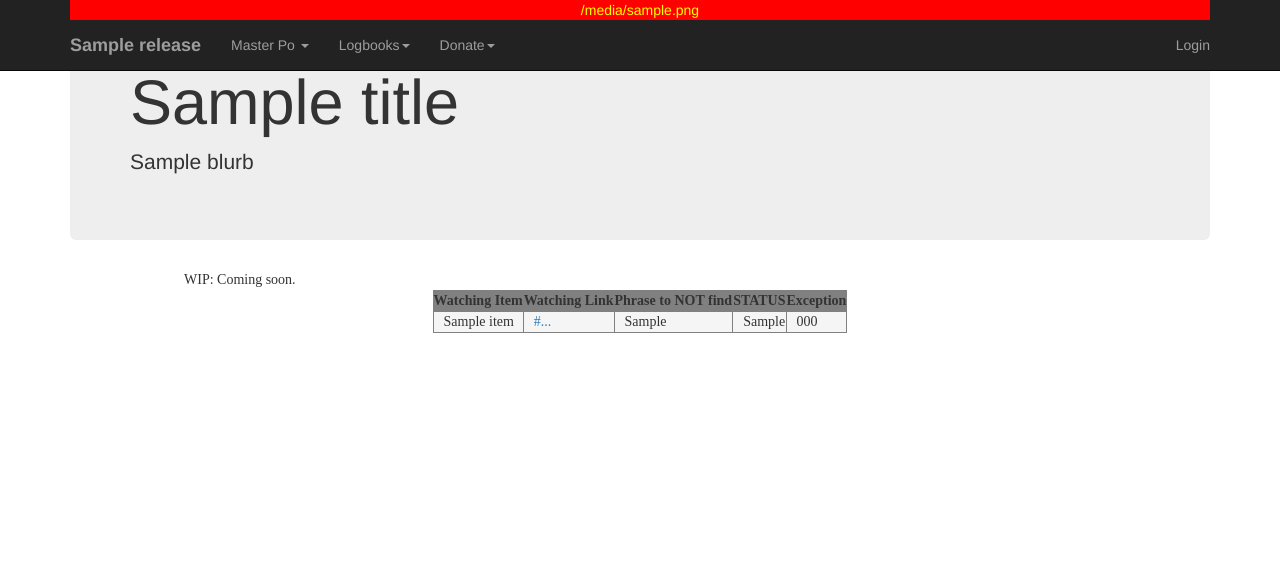
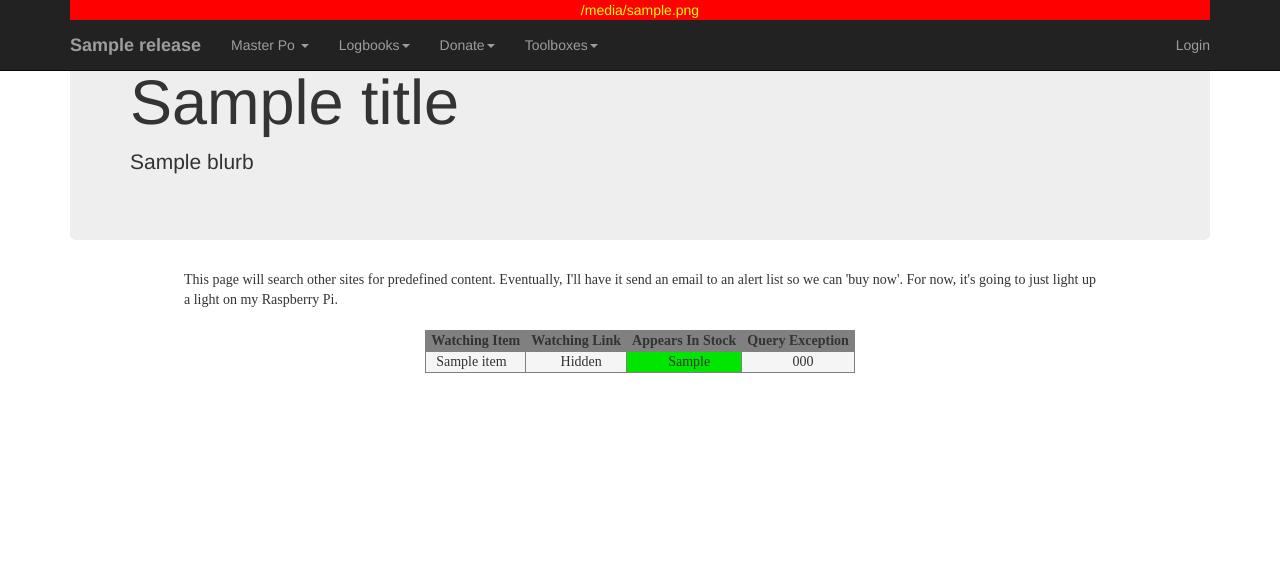
Before and after one commit to benspelledabc/djangosite, a Django app: template imrunicorn/status_watcher/templates/status_watcher/view_list.html in a window 1280 px wide. Shown: the top 572 px of the page. Run offline with Django 3.2, Linux system fonts and the light colour scheme; the template is opened without the code that fills it: most values are stand-ins (such as "Sample title", 1, 10 or a date in 2020); some libraries are stand-ins or nearby versions.

Commit message:
First Working Version

```diff
--- a/imrunicorn/imrunicorn/settings.py
+++ b/imrunicorn/imrunicorn/settings.py
@@ -26,7 +26,10 @@ BASE_DIR = os.path.dirname(os.path.dirname(os.path.abspath(__file__)))
 # SECURITY WARNING: keep the secret key used in production secret!
 SECRET_KEY = 'hmj=u6w0i830gw=k^l&vc*jsl!mvtx8#r%#con#lvz04aordkg'
 
-DEBUG = False
+if socket.gethostname().find('MacBook') != -1:
+    DEBUG = True
+else:
+    DEBUG = False
 IS_PRODUCTION = not DEBUG
 
 ALLOWED_HOSTS = ['benspelledabc.me', 'localhost', '127.0.0.1', '*']
--- a/imrunicorn/imrunicorn/templates/imrunicorn/menu_user_toolbox.html
+++ b/imrunicorn/imrunicorn/templates/imrunicorn/menu_user_toolbox.html
@@ -4,23 +4,23 @@ There will be more things added to it in time but the first thing on the
 menu is to have a way to CRUD their firearms and loads.
 {% endcomment %}
 
-{% if user.is_authenticated %}
 
     <li class="dropdown">
       <a href="#" class="dropdown-toggle" data-toggle="dropdown" role="button" aria-haspopup="true" aria-expanded="false">Toolboxes<span class="caret"></span></a>
       <ul class="dropdown-menu">
+
           {% if user.is_staff %}
-          <li class="dropdown-header">Admin Toolbox</li>
+          <li class="dropdown-header">Toolbox</li>
           <li><a href="{% url 'admin_toolbox:restart_gunicorn_and_nginx' %}">Request Web Restart</a></li>
           <li><a href="{% url 'admin_toolbox:restart_gunicorn' %}">Request Gunicorn Restart</a></li>
           <li><a href="{% url 'admin_toolbox:restart_nginx' %}">Request Nginx Restart</a></li>
           <li><a href="{% url 'admin_toolbox:cancel_all_restarts' %}">Cancel All Restart Requests</a></li>
+          <li role="separator" class="divider"></li>
+          {% endif %}
 
-          <li role="separator" class="divider"></li>
           <li class="dropdown-header">Status Watcher</li>
           <li><a href="{% url 'status_watcher:home' %}">View List</a></li>
 
-          {% endif %}
 
           {% ifequal user.groups.all.0.name "DisabledLinksViewer" %}
           <li role="separator" class="divider"></li>
@@ -47,7 +47,7 @@ menu is to have a way to CRUD their firearms and loads.
 
       </ul>
     </li>
-
+{% if user.is_staff %}
     <li class="dropdown">
       <a href="#" class="dropdown-toggle" data-toggle="dropdown" role="button" aria-haspopup="true" aria-expanded="false">API<span class="caret"></span></a>
       <ul class="dropdown-menu">
@@ -67,7 +67,4 @@ menu is to have a way to CRUD their firearms and loads.
       </ul>
     </li>
     {% endifequal %}
-
-
-
 {% endif %}
--- a/imrunicorn/status_watcher/models.py
+++ b/imrunicorn/status_watcher/models.py
@@ -11,7 +11,7 @@ class WatchItem(models.Model):
     item_exception = models.CharField(max_length=250, default=None, blank=True, null=True)
 
     def __str__(self):
-        return "%s %s" % (self.item_name, self.item_phrase)
+        return "[%s] - %s" % (self.item_phrase_not_exist, self.item_name)
 
     class Meta:
-        ordering = ('item_name', 'item_phrase')
+        ordering = ('-item_phrase_not_exist', 'item_name')
--- a/imrunicorn/status_watcher/templates/status_watcher/view_list.html
+++ b/imrunicorn/status_watcher/templates/status_watcher/view_list.html
@@ -12,35 +12,51 @@
     <div class='post-body entry-content' id='post-body-3156955225064661913' itemprop='description articleBody'>
         <div style="text-align: justify;font-family:times new roman;">
 
-            WIP: Coming soon.
+            This page will search other sites for predefined content. Eventually, I'll have it send an email to an
+            alert list so we can 'buy now'. For now, it's going to just light up a light on my Raspberry Pi.<br /><br />
 
         <table align="center" border="1">
             <tr bgcolor="#808080">
-                <th bgcolor="808080" style="text-align: center">
+                <th bgcolor="808080" style="text-align: center; padding-left: 5px; padding-right: 5px;">
                  Watching Item
              </th>
-                <th bgcolor="808080" style="text-align: center">
+                <th bgcolor="808080" style="text-align: center; padding-left: 5px; padding-right: 5px;">
                  Watching Link
              </th>
-            <th bgcolor="808080" style="text-align: center">
-                Phrase to <strong>NOT</strong> find
+            <th bgcolor="808080" style="text-align: center; padding-left: 5px; padding-right: 5px;">
+                Appears In Stock
             </th>
-            <th bgcolor="808080" style="text-align: center">
-                STATUS
-            </th>
-            <th bgcolor="808080" style="text-align: center">
-                Exception
+            <th bgcolor="808080" style="text-align: center; padding-left: 5px; padding-right: 5px;">
+                Query Exception
             </th>
             </tr>
 
 
             {% for item in watch_list %}
                 <tr bgcolor="#F5F5F5">
-                    <td style="padding-left:10px">{{ item.item_name }}</td>
-                    <td style="padding-left:10px"><a href="{{ item.item_link }}" target="_blank">{{ item.item_link|slice:":50" }}...</a></td>
-                    <td style="padding-left:10px">{{ item.item_phrase }}</td>
-                    <td style="padding-left:10px">{{ item.item_phrase_not_exist }}</td>
-                    <td style="padding-left:10px">{{ item.item_exception }}</td>
+                    {% if item.item_name|length > 40 %}
+                    <td style="padding-left:10px">{{ item.item_name|slice:":40" }}...</td>
+                    {% else %}
+                    <td style="padding-left:10px">{{ item.item_name|slice:":40" }}</td>
+                    {% endif %}
+
+                    {% if user.is_staff %}
+                        {% if item.item_link|length > 40 %}
+                        <td style="padding-left:10px"><a href="{{ item.item_link }}" target="_blank">{{ item.item_link|slice:":40" }}...</a></td>
+                        {% else %}
+                        <td style="padding-left:10px"><a href="{{ item.item_link }}" target="_blank">{{ item.item_link|slice:":40" }}</a></td>
+                        {% endif %}
+                    {% else %}
+                        <td style="padding-left:10px; text-align: center;">Hidden</td>
+                    {% endif %}
+
+                    {% if item.item_phrase_not_exist %}
+                    <td bgcolor="#00e600" style="padding-left:10px; text-align: center;">{{ item.item_phrase_not_exist }}</td>
+                    {% else %}
+                    <td bgcolor="#ff4d4d" style="padding-left:10px; text-align: center;">{{ item.item_phrase_not_exist }}</td>
+                    {% endif %}
+
+                    <td style="padding-left:10px; text-align: center;">{{ item.item_exception }}</td>
                 </tr>
             {% endfor %}
 
```
Also changed, not shown: imrunicorn/status_watcher/migrations/0007_auto_20200913_1635.py (added).
